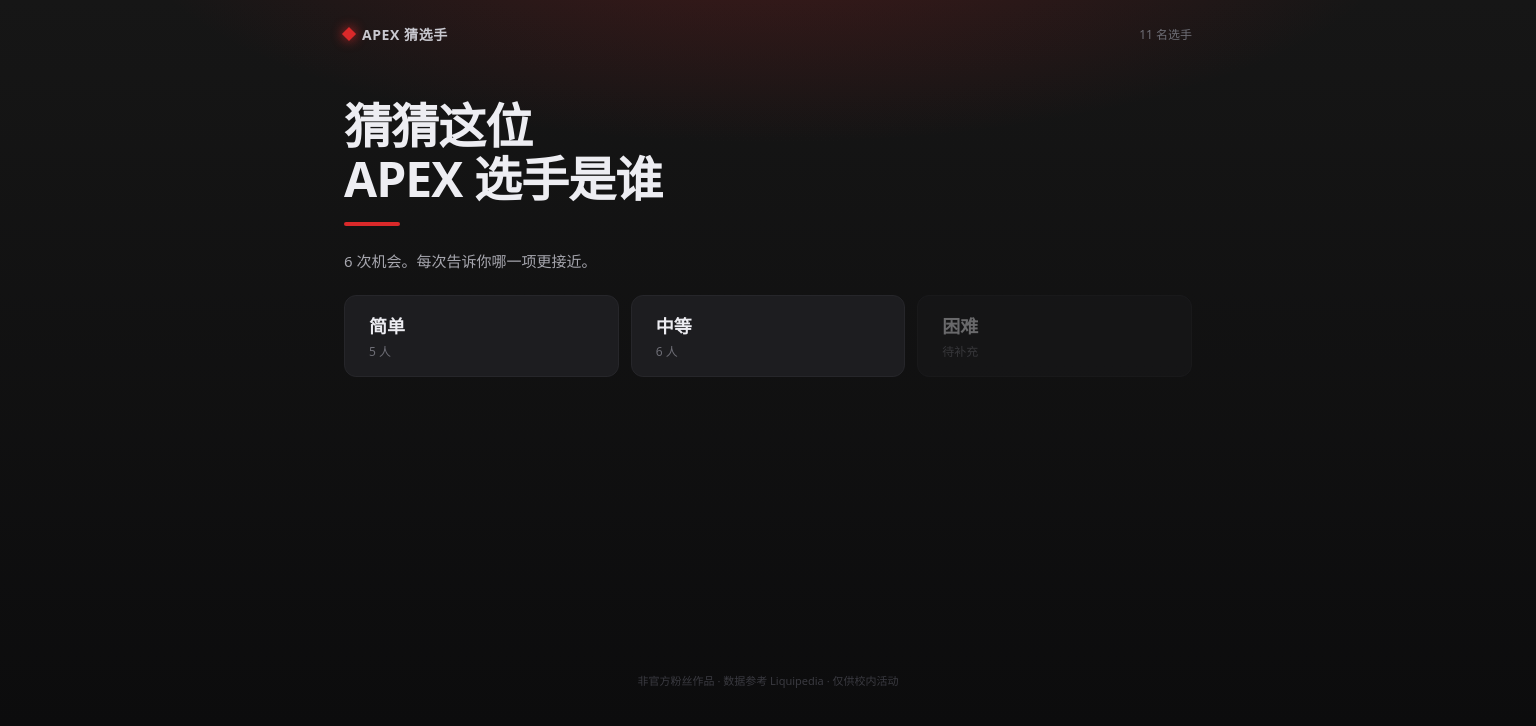
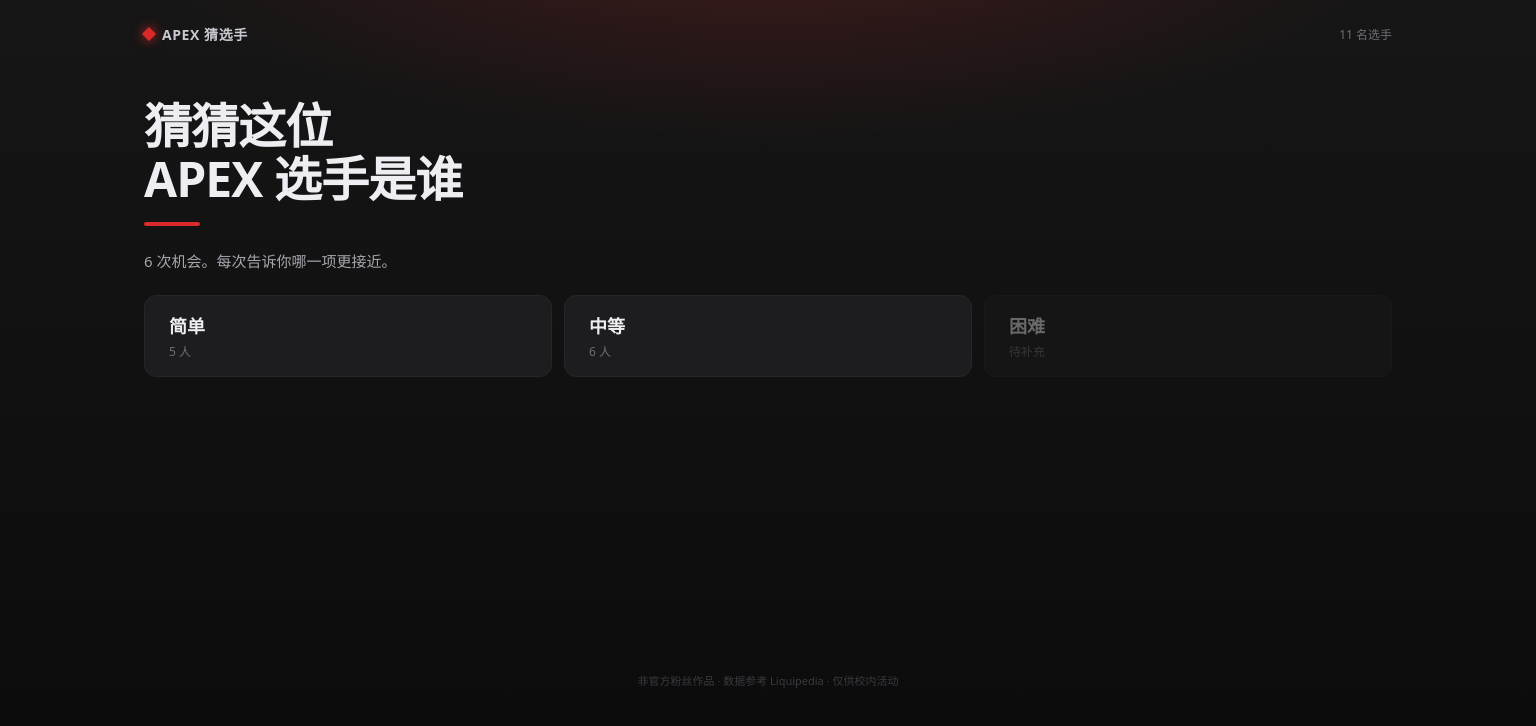
Before and after one commit to recelilious/kayiba, a React (Vite) app: page / in a window 1536 px wide. Shown: the top 726 px of the page. Built offline with nearby package versions, Linux system fonts and the light colour scheme.

Commit message:
feat(ui): 宽屏放宽内容区
- 新增 --content-max 变量：默认 1100px，≥1440px 时 1280px
- .app 与底部输入栏共用同一宽度

```diff
--- a/src/styles/global.css
+++ b/src/styles/global.css
@@ -50,7 +50,7 @@ button {
   flex-direction: column;
   gap: var(--s5);
   min-height: 100dvh;
-  max-width: 880px;
+  max-width: var(--content-max);
   margin: 0 auto;
   /* 预留固定输入栏的高度，避免最后一条记录被挡住 */
   padding: var(--s4) var(--s4) calc(112px + var(--safe-bottom));
@@ -370,7 +370,7 @@ button {
   left: 50%;
   bottom: 0;
   z-index: 30;
-  width: min(880px, 100%);
+  width: min(var(--content-max), 100%);
   padding: var(--s3) var(--s4) calc(var(--s3) + var(--safe-bottom));
   transform: translateX(-50%);
   background: rgba(11, 11, 12, 0.92);
--- a/src/styles/tokens.css
+++ b/src/styles/tokens.css
@@ -51,4 +51,13 @@
     'Segoe UI', sans-serif;
 
   --safe-bottom: env(safe-area-inset-bottom, 0px);
+
+  /* 内容区宽度：宽屏上放宽，避免七栏挤在中间 */
+  --content-max: 1100px;
 }
+
+@media (min-width: 1440px) {
+  :root {
+    --content-max: 1280px;
+  }
+}
```
